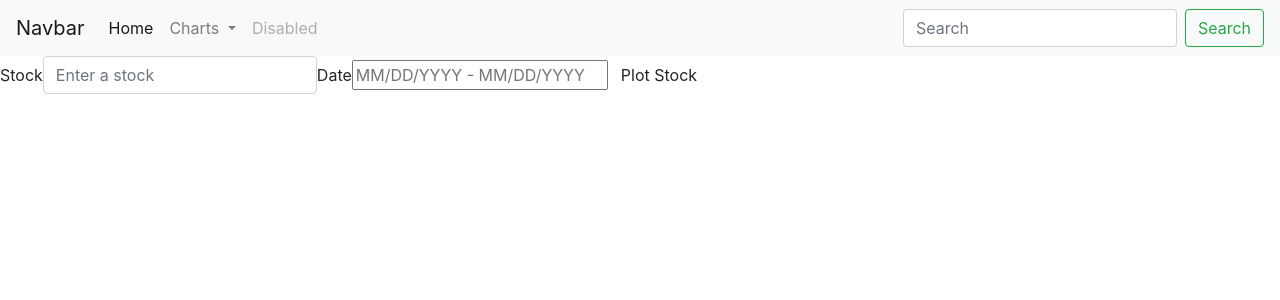
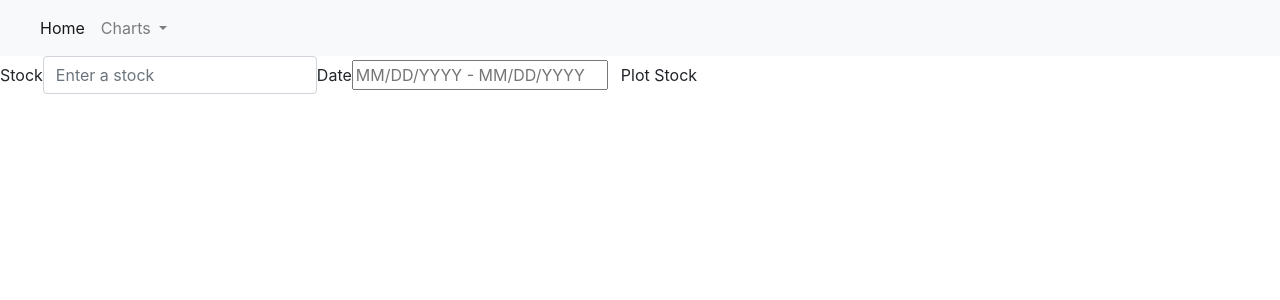
Before and after one commit to jigonder/Project_2, a Flask app: page /stockindex in a window 1280 px wide. Shown: the top 300 px of the page. Run offline with Flask 2, Linux system fonts and the light colour scheme; some libraries are stand-ins or nearby versions.

Commit message:
cleaning navbar

```diff
--- a/templates/stockSearch.html
+++ b/templates/stockSearch.html
@@ -19,7 +19,7 @@
 
 <body>
   <nav class="navbar navbar-expand-lg navbar-light bg-light">
-    <a class="navbar-brand" href="#">Navbar</a>
+    <a class="navbar-brand" href="#"></a>
     <button class="navbar-toggler" type="button" data-toggle="collapse" data-target="#navbarSupportedContent" aria-controls="navbarSupportedContent" aria-expanded="false" aria-label="Toggle navigation">
       <span class="navbar-toggler-icon"></span>
     </button>
@@ -41,13 +41,9 @@
           </div>
         </li>
         <li class="nav-item">
-          <a class="nav-link disabled" href="#" tabindex="-1" aria-disabled="true">Disabled</a>
+          <a class="nav-link disabled" href="#" tabindex="-1" aria-disabled="true"></a>
         </li>
       </ul>
-      <form class="form-inline my-2 my-lg-0">
-        <input class="form-control mr-sm-2" type="search" placeholder="Search" aria-label="Search">
-        <button class="btn btn-outline-success my-2 my-sm-0" type="submit">Search</button>
-      </form>
     </div>
   </nav>
 
@@ -72,6 +68,7 @@
   <script type="text/javascript" src="https://cdn.jsdelivr.net/jquery/latest/jquery.min.js"></script>
   <script type="text/javascript" src="https://cdn.jsdelivr.net/momentjs/latest/moment.min.js"></script>
   <script type="text/javascript" src="https://cdn.jsdelivr.net/npm/daterangepicker/daterangepicker.min.js"></script>
+  <script src="https://cdn.jsdelivr.net/npm/bootstrap@4.5.3/dist/js/bootstrap.min.js" integrity="sha384-w1Q4orYjBQndcko6MimVbzY0tgp4pWB4lZ7lr30WKz0vr/aWKhXdBNmNb5D92v7s" crossorigin="anonymous"></script>
   <link rel="stylesheet" type="text/css" href="https://cdn.jsdelivr.net/npm/daterangepicker/daterangepicker.css" />
 </body>
 
```
Also changed, not shown: templates/index.html (+2 -6 lines), templates/misery.html (+2 -6 lines).
